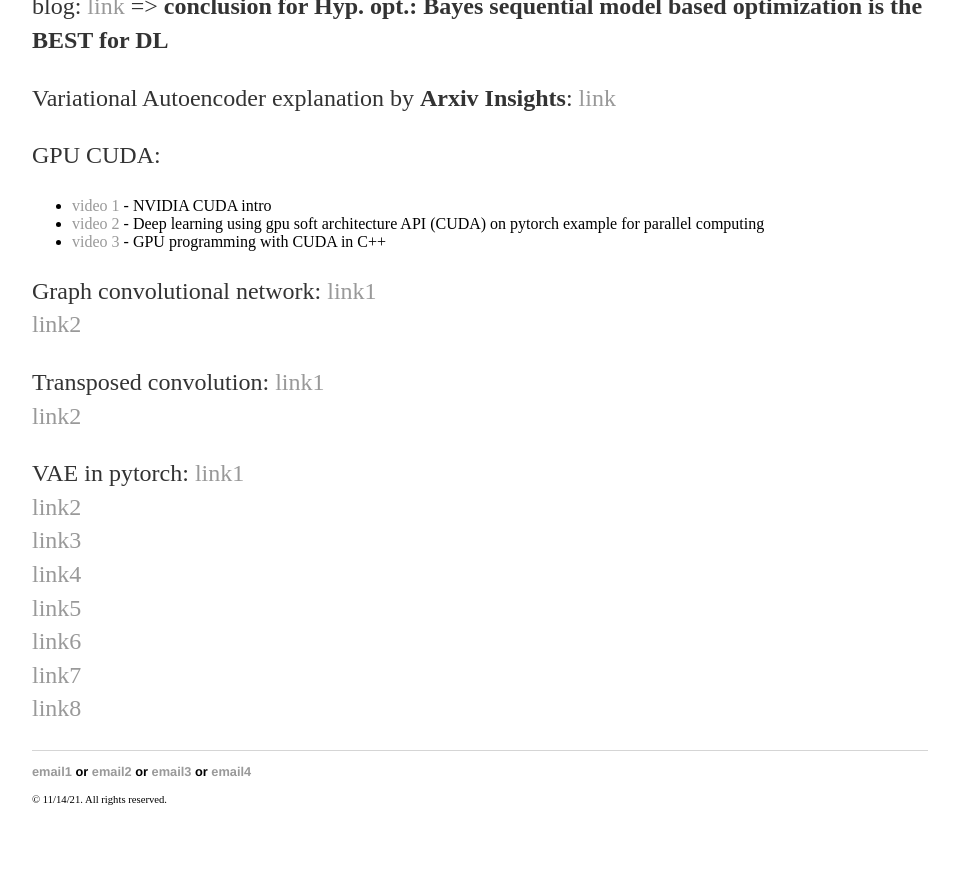
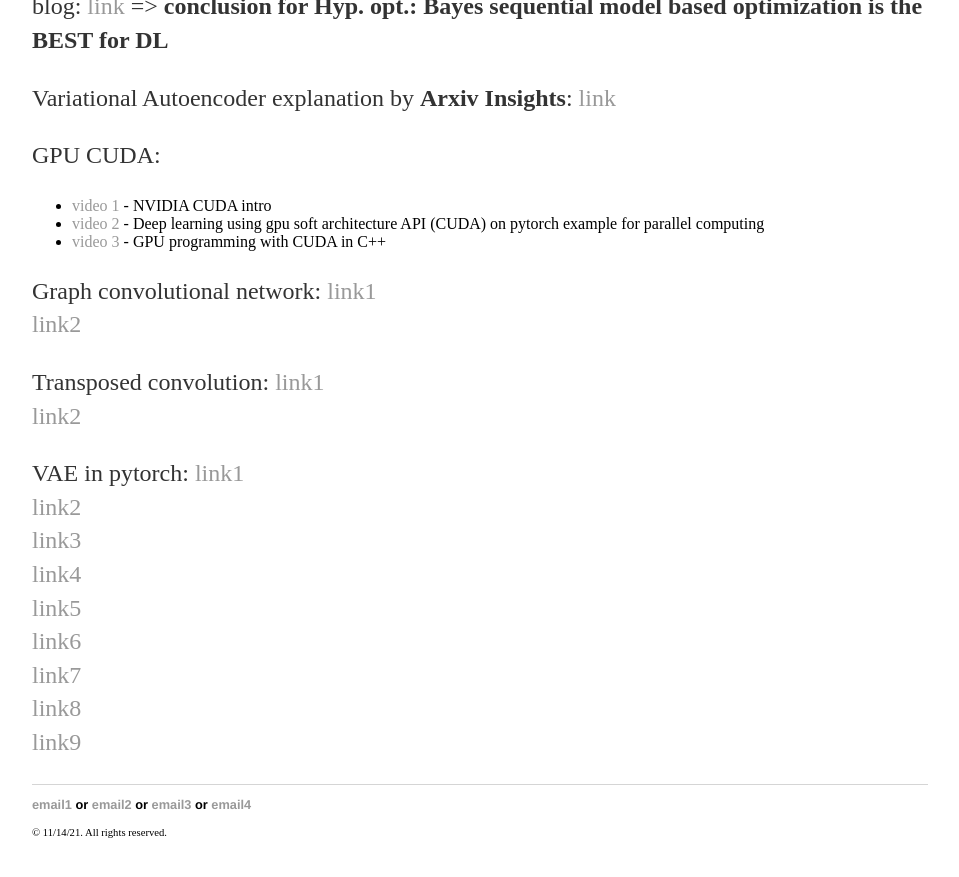
Before and after one commit to yjkweon24/yjkweon24.github.io, a Jekyll site: the page built from _posts/2019-03-16-Academic.md, in a window 1280 px wide and 900 px high, scrolled down 6447 px. Shown: the top 877 px of the window, without its empty margins (160-1119 px from the left). Built offline with Jekyll 4.4.1, drawn with Linux system fonts in a browser that asks for light colours.

Commit message:
Update 2019-03-16-Academic.md

```diff
--- a/_posts/2019-03-16-Academic.md
+++ b/_posts/2019-03-16-Academic.md
@@ -160,3 +160,4 @@ VAE in pytorch: [link1](https://debuggercafe.com/getting-started-with-variationa
 <br/>[link6](https://www.cs.toronto.edu/~lczhang/360/lec/w05/autoencoder.html)
 <br/>[link7](https://pyro.ai/examples/vae.html)
 <br/>[link8](https://www.jeremyjordan.me/autoencoders/)
+<br/>[link9](https://www.jeremyjordan.me/variational-autoencoders/)
```
